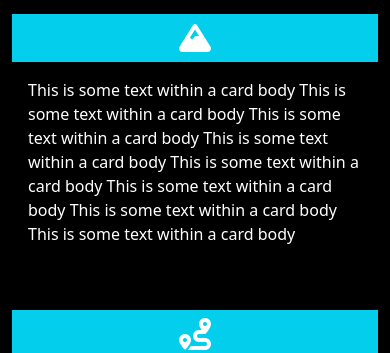
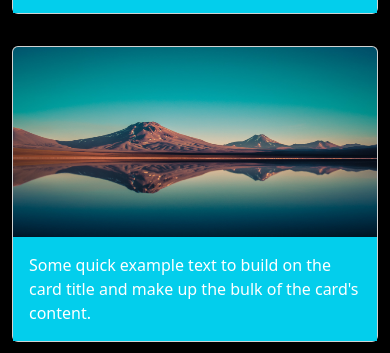
Before and after one commit to Hernan-21/Viajes-Chile-, a plain HTML site: page index.html in a window 390 px wide. Shown: the part 683-1036 px from the top of the page. Drawn offline with nearby package versions, Linux system fonts and the light colour scheme.

Commit message:
+ ajustes

```diff
--- a/index.html
+++ b/index.html
@@ -78,7 +78,7 @@
 
 
   <!-- QUEINES SOMOS : TIENE POPOVER`S EN LAS CARD -->
-  <section class="quienes-somos pt-2 pb-5">
+  <section class="quienes-somos pt-2 pb-5 d-none d-md-block">
     <div class="container-sm">
       <h3 class="text-center text-white my-5">Quienes Somos</h3>
       <div class="row">
@@ -105,9 +105,6 @@
         <div class="col-12 col-md-4 d-block mx-auto my-3">
           <div class="card" data-bs-toggle="popover" data-bs-placement="top" title="Tours por Montañas"
             data-bs-content="Disfruta de nuestros tours guiados por las montañas.">
-            <div class="card-head text-center">
-              <i class="fa-solid fa-mountain fa-2x"></i>
-            </div>
             <div class="card-body">
               <p>
                 This is some text within a card body
@@ -119,6 +116,9 @@
                 This is some text within a card body
                 This is some text within a card body
               </p>
+              <div class="card-head text-center">
+                <i class="fa-solid fa-mountain fa-2x"></i>
+              </div>
             </div>
           </div>
         </div>
```
